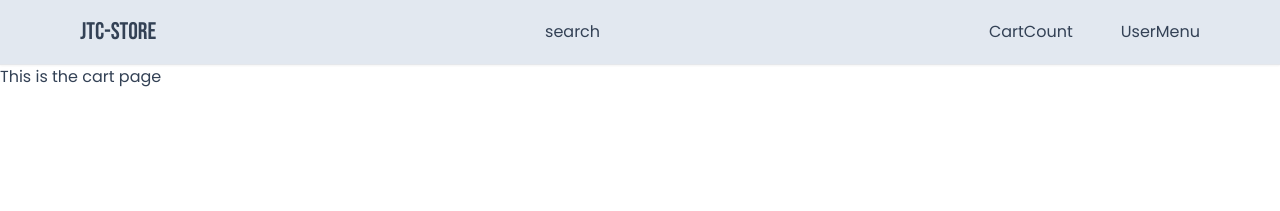
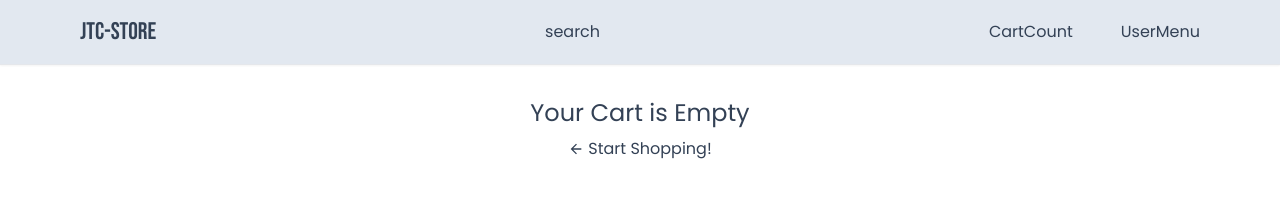
Before and after one commit to ittstevin/JTC-store, a Next.js app: page /cart in a window 1280 px wide. Shown: the top 211 px of the page. Built offline with nearby package versions, Linux system fonts and the light colour scheme.

Commit message:
styled cart page but not complete

```diff
--- /dev/null
+++ b/app/cart/CartClient.tsx
@@ -0,0 +1,71 @@
+'use client'
+
+import { useCart } from "@/hooks/useCart";
+import Link from "next/link";
+import { MdArrowBack } from "react-icons/md";
+import Heading from "../components/Heading";
+import Button from "../components/Button";
+
+const CartClient = () => {
+
+    const {cartProducts} = useCart()
+
+    if(!cartProducts || cartProducts.length === 0) {
+        return(
+            <div className="flex flex-col items-center">
+                <div className="text-2xl">Your Cart is Empty</div>
+                <div>
+                    <Link href={"/"} className=" text-slte-500 flex items-center gap-1 mt-2">
+                        <MdArrowBack/>
+                        <span>Start Shopping!</span>
+                    </Link>
+                </div>
+            </div>
+        )
+    }
+    return (
+        <div>
+            <Heading title="Shopping Cart" center />
+            <div className="
+            grid
+            grid-cols-5
+            text-xs
+            gap-4
+            pb-2
+            items-center
+            mt-8
+            ">
+                <div className="col-span-2 justify-self-start">PRODUCT</div>
+                <div className="justify-self-center">PRICE</div>
+                <div className="justify-self-center">QUANTITY</div>
+                <div className="justify-self-end">TOTAL</div>
+            </div>
+            <div>
+                {cartProducts && cartProducts.map((item) => {
+                    return (
+                        <div key={item.id}>{item.name}</div>
+                    )
+                })}
+            </div>
+            <div className="border-t-[1.5px] border-slate-200 py-4 flex justify-between gap-4">
+                <div className="w-[90px]">
+                    <Button label="Clear Cart" onClick={() => {}} small outline />
+                </div>
+                <div className="text-sm flex flex-col gap-1 items-start">
+                        <div className="flex justify-between w-full text-base font-semibold">
+                            <span>SubTotal</span>
+                            <span>$1000</span>
+                        </div>
+                        <p className="text-slate-500">Taxes and Shipping calculated at checkout</p>
+                        <Button label="checkout" onClick={() => {}}/>
+                        <Link href={"/"} className=" text-slte-500 flex items-center gap-1 mt-2">
+                            <MdArrowBack/>
+                            <span>Continue Shopping!</span>
+                        </Link>
+                </div>
+            </div>
+        </div>
+     );
+}
+
+export default CartClient;
--- a/app/cart/page.tsx
+++ b/app/cart/page.tsx
@@ -1,5 +1,14 @@
+import Container from "../components/Container";
+import CartClient from "./CartClient";
+
 const Cart = () => {
-    return ( <div>This is the cart page</div> );
+    return (
+        <div className="pt-8">
+            <Container>
+                <CartClient/>
+            </Container>
+        </div>
+     );
 }
 
 export default Cart;
--- a/app/layout.tsx
+++ b/app/layout.tsx
@@ -4,6 +4,7 @@
 import Navbar from "./components/nav/Navbar"
 import Footer from './components/footer/Footer'
 import CartProvider from '@/providers/CartProvider'
+import { Toaster } from 'react-hot-toast'
 
 const poppins = Poppins({ subsets: ["latin"], weight: ["400", "700"] })
 
@@ -20,6 +21,12 @@
   return (
     <html lang="en">
       <body className={`${poppins.className} text-slate-700`}>
+        <Toaster toastOptions={{
+          style:{
+            background: 'rgb(51 65 85)',
+            color: "#fff"
+          }
+        }}/>
         <CartProvider>
           <div className="flex flex-col min-h-screen">
             <Navbar />
--- a/hooks/useCart.tsx
+++ b/hooks/useCart.tsx
@@ -1,5 +1,6 @@
 import { CartProductType } from "@/app/product/[productId]/ProductDetails";
 import { createContext, useState, useContext, useCallback, useEffect } from "react";
+import toast, { Toast } from "react-hot-toast";
 
 type CartContextType = {
     cartTotalQty: number;
@@ -33,6 +34,8 @@
             }else{
                 updatedCart= [product]
             }
+
+            toast.success("Product added to Cart")
             localStorage.setItem('JTCCartItems', JSON.stringify(updatedCart))
             return updatedCart;
         })
--- a/package.json
+++ b/package.json
@@ -23,6 +23,7 @@
     "postcss": "8.4.35",
     "react": "18.2.0",
     "react-dom": "18.2.0",
+    "react-hot-toast": "^2.4.1",
     "react-icons": "^5.0.1",
     "tailwindcss": "3.4.1",
     "typescript": "5.3.3"
```
Also changed, not shown: 1 other file (tests, documents, lock files or other folders).
